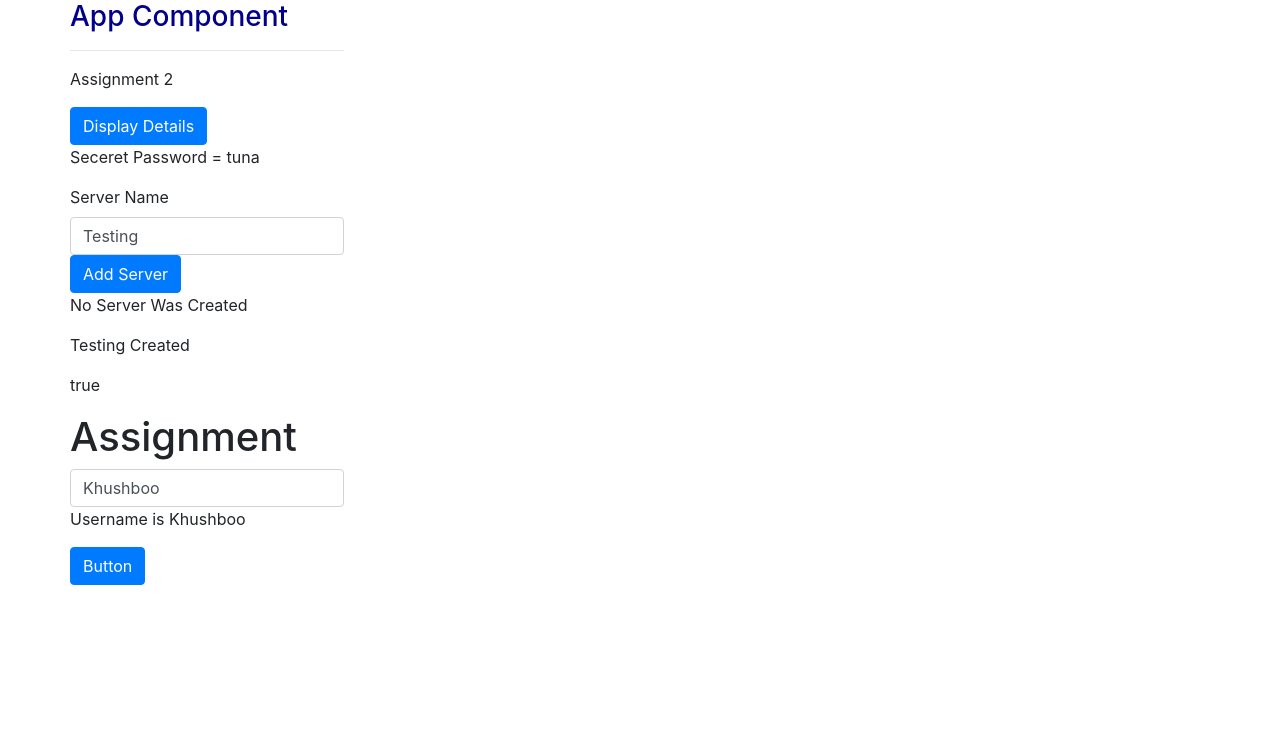
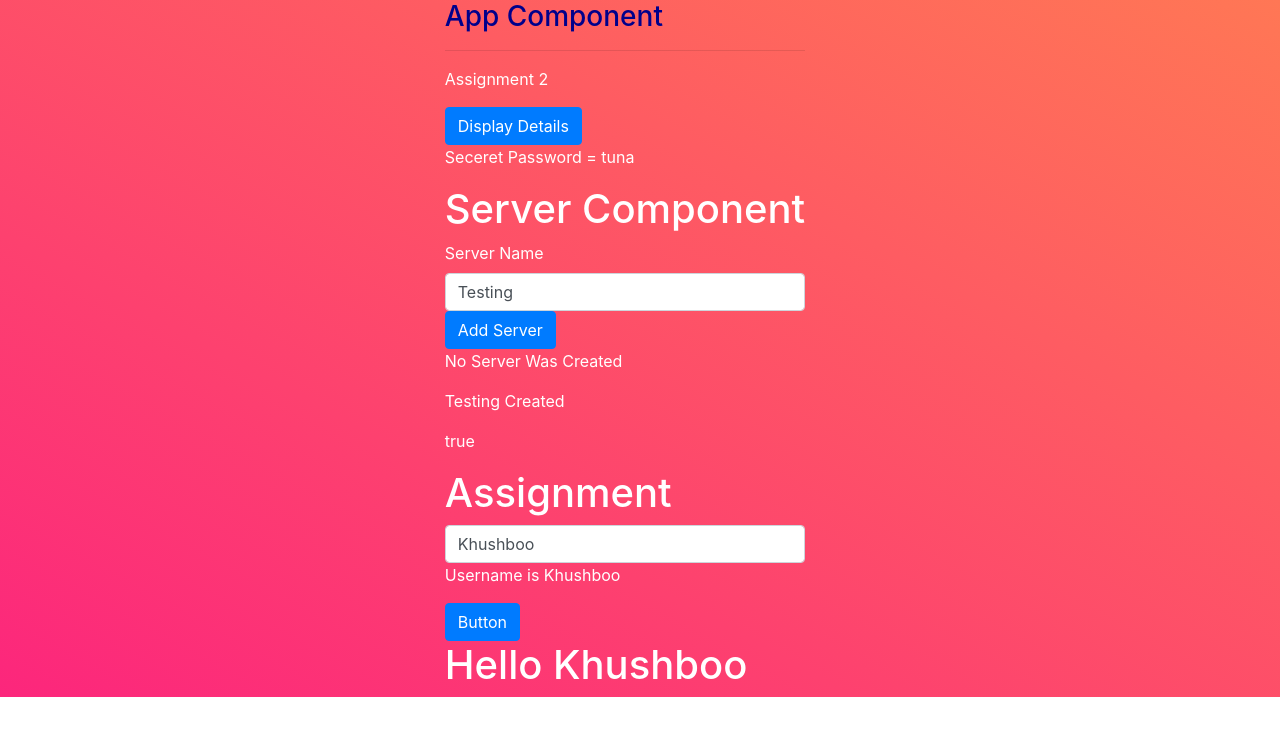
Before and after one commit to khushboothakur2305/Angular-Learning, an Angular app: page / in a window 1280 px wide. Shown: the top 736 px of the page. Built offline with nearby package versions, Linux system fonts and the light colour scheme.

Commit message:
Input Decorator

```diff
--- a/src/app/Server/server.component.html
+++ b/src/app/Server/server.component.html
@@ -13,4 +13,5 @@
     </p>
   </div>
 </div>
-<div app-servers></div>
+<h1>Server Component</h1>
+<app-servers [name]="name"></app-servers>
--- a/src/app/Server/server.component.ts
+++ b/src/app/Server/server.component.ts
@@ -8,6 +8,7 @@ import { Component, OnInit } from '@angular/core';
 export class ServerComponent implements OnInit {
   hideParagraph = true;
   List = [];
+  name = 'Khushboo';
   constructor() {}
   displayDetails() {
     this.hideParagraph = !this.hideParagraph;
--- a/src/app/app.component.html
+++ b/src/app/app.component.html
@@ -1,5 +1,26 @@
-<div class="container">
-  <div class="row">
+<div
+  style="
+    height: 100%;
+    width: 100%;
+    background-image: linear-gradient(
+      to bottom left,
+      rgb(255, 119, 85),
+      rgb(252, 38, 124)
+    );
+    justify-content: center;
+    align-items: center;
+    color: white;
+  "
+>
+  <div
+    class="row"
+    style="
+      height: 100%;
+      width: 100%;
+      justify-content: center;
+      align-items: center;
+    "
+  >
     <div class="col-xs-12">
       <h3>App Component</h3>
       <hr />
--- a/src/app/app.component.ts
+++ b/src/app/app.component.ts
@@ -1,10 +1,29 @@
+import { HttpClient, HttpHeaders } from '@angular/common/http';
 import { Component } from '@angular/core';
 
 @Component({
   selector: 'app-root',
   templateUrl: './app.component.html',
-  styleUrls: ['./app.component.css']
+  styleUrls: ['./app.component.css'],
 })
 export class AppComponent {
   title = 'angular-learning';
+  headers;
+  constructor(private http: HttpClient) {
+    this.headers = new HttpHeaders({
+      'x-rapidapi-key': '0afffbcfb4msh151e32a1bd8a873p133d65jsn392ba09aba88',
+      'x-rapidapi-host': 'covid-19-data.p.rapidapi.com',
+      useQueryString: 'true',
+    });
+    // this.http
+    //   .get(
+    //     `https://covid-19-data.p.rapidapi.com/report/country?name=Italy&date=2020-04-01`,
+    //     {
+    //       headers: this.headers,
+    //     }
+    //   )
+    //   .subscribe((res) => {
+    //     console.log(res);
+    //   });
+  }
 }
--- a/src/app/app.module.ts
+++ b/src/app/app.module.ts
@@ -4,9 +4,10 @@ import { ServerComponent } from './Server/server.component';
 import { AppComponent } from './app.component';
 import { ServersComponent } from './servers/servers.component';
 import { FormsModule } from '@angular/forms';
+import { HttpClientModule } from '@angular/common/http';
 @NgModule({
   declarations: [AppComponent, ServerComponent, ServersComponent],
-  imports: [BrowserModule, FormsModule],
+  imports: [BrowserModule, FormsModule, HttpClientModule],
   providers: [],
   bootstrap: [AppComponent],
 })
--- a/src/app/servers/servers.component.html
+++ b/src/app/servers/servers.component.html
@@ -21,3 +21,4 @@
 >
   Button
 </button>
+<h1>Hello {{ name }}</h1>
--- a/src/app/servers/servers.component.ts
+++ b/src/app/servers/servers.component.ts
@@ -1,11 +1,12 @@
-import { Component, OnInit } from '@angular/core';
+import { Component, Input, OnInit } from '@angular/core';
 
 @Component({
-  selector: '[app-servers]',
+  selector: 'app-servers',
   templateUrl: './servers.component.html',
   styleUrls: ['./servers.component.css'],
 })
 export class ServersComponent implements OnInit {
+  @Input() name: string;
   allowNewServer = false;
   Server = 'Cannot Add Server';
   serverCreationStatus = 'No Server Was Created';
```
